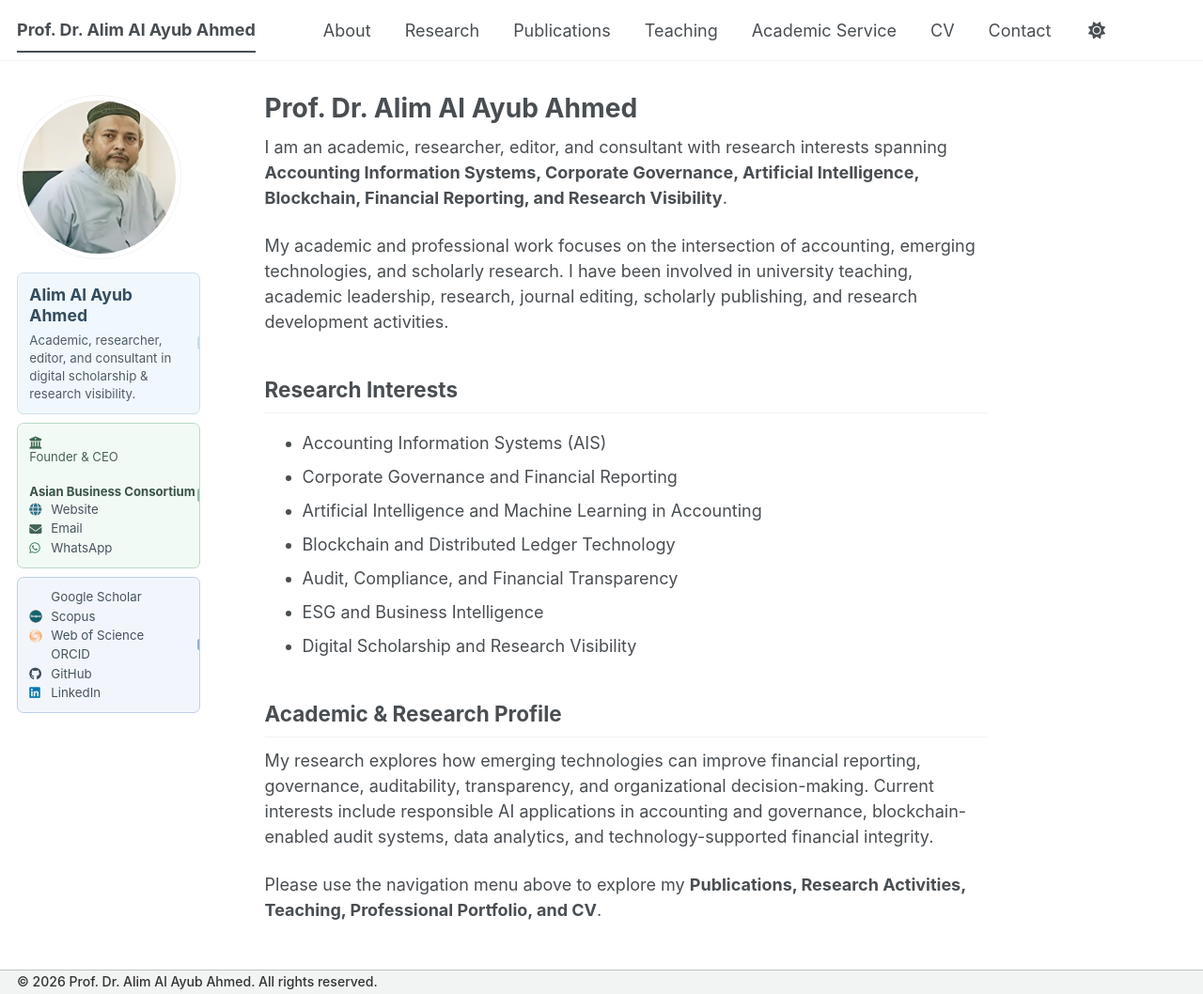
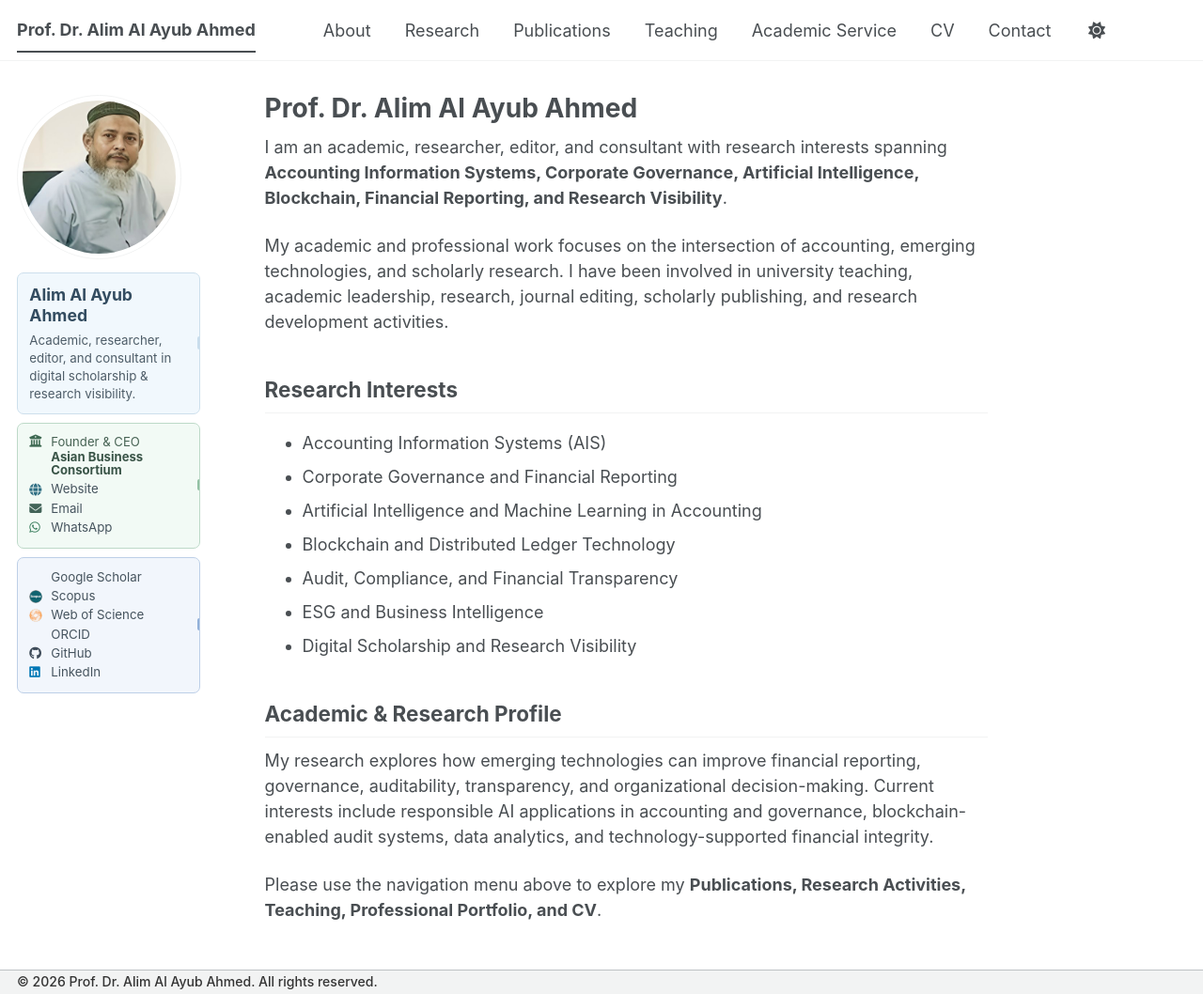
Before and after one commit to alimalayubahmed/alimalayubahmed.github.io, a Jekyll site: the page built from _pages/about.md, in a window 1280 px wide and 1058 px high. Shown: the whole window at 94% size. Built offline with Jekyll 4.4.1, drawn with Linux system fonts in a browser that asks for light colours; a style sheet for code colours, icons or effects is not loaded.

Commit message:
Refine author sidebar cards, profile links, and contact layout

```diff
--- a/_includes/author-profile.html
+++ b/_includes/author-profile.html
@@ -68,34 +68,25 @@
            ================================================= -->
       <div class="sidebar-profile-card sidebar-profile-card--contact">
 
-        <ul class="sidebar-profile-list">
+        <!-- Role + Employer -->
+        <div class="sidebar-professional-heading">
 
-
-          <!-- Founder & CEO -->
-          <li class="author__desktop sidebar-role-row">
-
+          <div class="sidebar-professional-role">
             <span class="sidebar-item-icon">
               <i class="fas fa-building-columns" aria-hidden="true"></i>
             </span>
 
-            <span class="sidebar-role">
-              Founder &amp; CEO
-            </span>
+            <span>Founder &amp; CEO</span>
+          </div>
 
-          </li>
+          <div class="sidebar-professional-employer">
+            Asian Business Consortium
+          </div>
+
+        </div>
 
 
-          <!-- Asian Business Consortium -->
-          <li class="author__desktop sidebar-employer-row">
-
-            <span class="sidebar-item-icon sidebar-item-icon--blank" aria-hidden="true"></span>
-
-            <span class="sidebar-employer">
-              Asian Business Consortium
-            </span>
-
-          </li>
-
+        <ul class="sidebar-profile-list">
 
           <!-- Website -->
           {% if author.uri %}
@@ -109,9 +100,7 @@
                   <i class="fas fa-globe" aria-hidden="true"></i>
                 </span>
 
-                <span class="sidebar-item-text">
-                  Website
-                </span>
+                <span class="sidebar-item-text">Website</span>
 
               </a>
             </li>
@@ -127,9 +116,7 @@
                   <i class="fas fa-envelope" aria-hidden="true"></i>
                 </span>
 
-                <span class="sidebar-item-text">
-                  Email
-                </span>
+                <span class="sidebar-item-text">Email</span>
 
               </a>
             </li>
@@ -148,9 +135,7 @@
                   <i class="fab fa-whatsapp" aria-hidden="true"></i>
                 </span>
 
-                <span class="sidebar-item-text">
-                  WhatsApp
-                </span>
+                <span class="sidebar-item-text">WhatsApp</span>
 
               </a>
             </li>
@@ -168,7 +153,6 @@
 
         <ul class="sidebar-profile-list">
 
-
           <!-- Google Scholar -->
           {% if author.googlescholar %}
             <li>
@@ -181,9 +165,7 @@
                   <i class="ai ai-google-scholar" aria-hidden="true"></i>
                 </span>
 
-                <span class="sidebar-item-text">
-                  Google Scholar
-                </span>
+                <span class="sidebar-item-text">Google Scholar</span>
 
               </a>
             </li>
@@ -205,9 +187,7 @@
                     aria-hidden="true">
                 </span>
 
-                <span class="sidebar-item-text">
-                  Scopus
-                </span>
+                <span class="sidebar-item-text">Scopus</span>
 
               </a>
             </li>
@@ -229,9 +209,7 @@
                     aria-hidden="true">
                 </span>
 
-                <span class="sidebar-item-text">
-                  Web of Science
-                </span>
+                <span class="sidebar-item-text">Web of Science</span>
 
               </a>
             </li>
@@ -250,9 +228,7 @@
                   <i class="ai ai-orcid" aria-hidden="true"></i>
                 </span>
 
-                <span class="sidebar-item-text">
-                  ORCID
-                </span>
+                <span class="sidebar-item-text">ORCID</span>
 
               </a>
             </li>
@@ -271,9 +247,7 @@
                   <i class="fab fa-github" aria-hidden="true"></i>
                 </span>
 
-                <span class="sidebar-item-text">
-                  GitHub
-                </span>
+                <span class="sidebar-item-text">GitHub</span>
 
               </a>
             </li>
@@ -292,9 +266,7 @@
                   <i class="fab fa-linkedin" aria-hidden="true"></i>
                 </span>
 
-                <span class="sidebar-item-text">
-                  LinkedIn
-                </span>
+                <span class="sidebar-item-text">LinkedIn</span>
 
               </a>
             </li>
--- a/assets/css/author-profile-custom.css
+++ b/assets/css/author-profile-custom.css
@@ -1,21 +1,15 @@
 /* =========================================================
    CUSTOM AUTHOR SIDEBAR
-   Prof. Dr. Alim Al Ayub Ahmed
    ========================================================= */
 
 .custom-author-profile,
 .custom-author-profile * { box-sizing:border-box; }
 
-
-/* =========================================================
-   AUTHOR PHOTO
-   ========================================================= */
-
 .custom-author-profile .author__avatar { margin-bottom:.8rem; }
 
 
 /* =========================================================
-   COMMON CARD STYLE
+   COMMON CARD
    ========================================================= */
 
 .sidebar-profile-card {
@@ -42,7 +36,7 @@
 
 
 /* =========================================================
-   CARD 01: NAME & BIO
+   CARD 01
    ========================================================= */
 
 .sidebar-profile-card--bio {
@@ -62,10 +56,7 @@
   box-shadow:none;
 }
 
-.custom-author-content {
-  margin:0;
-  padding:0;
-}
+.custom-author-content { margin:0; padding:0; }
 
 .custom-author-content .author__name {
   margin:0 0 .36rem;
@@ -85,7 +76,7 @@
 
 
 /* =========================================================
-   AUTHOR LINKS WRAPPER
+   WRAPPER
    ========================================================= */
 
 .custom-author-links-wrapper { width:100%; }
@@ -99,7 +90,7 @@
 
 
 /* =========================================================
-   CARD 02: PROFESSIONAL CONTACT
+   CARD 02
    ========================================================= */
 
 .sidebar-profile-card--contact {
@@ -121,7 +112,37 @@
 
 
 /* =========================================================
-   CARD 03: ACADEMIC PROFILES
+   PROFESSIONAL HEADING
+   ========================================================= */
+
+.sidebar-professional-heading {
+  margin:0 0 .18rem;
+  padding:0;
+}
+
+.sidebar-professional-role {
+  display:flex;
+  align-items:center;
+  margin:0;
+  padding:0;
+  font-size:.73rem;
+  line-height:1.13;
+  font-weight:400;
+  color:#466253;
+}
+
+.sidebar-professional-employer {
+  margin:.06rem 0 0 23px;
+  padding:0;
+  font-size:.73rem;
+  line-height:1.13;
+  font-weight:700;
+  color:#395447;
+}
+
+
+/* =========================================================
+   CARD 03
    ========================================================= */
 
 .sidebar-profile-card--academic {
@@ -143,20 +164,21 @@
 
 
 /* =========================================================
-   SIDEBAR LIST
+   LIST
    ========================================================= */
 
 .sidebar-profile-list {
-  list-style:none;
-  margin:0;
-  padding:0;
+  list-style:none !important;
+  margin:0 !important;
+  padding:0 !important;
 }
 
 .sidebar-profile-list li {
-  display:flex;
-  align-items:center;
+  display:flex !important;
+  align-items:center !important;
   margin:0 !important;
   padding:.07rem 0 !important;
+  min-height:0 !important;
   font-size:.74rem;
   line-height:1.16;
   color:#46545e;
@@ -167,14 +189,14 @@
 }
 
 .sidebar-profile-list li > a {
-  display:flex;
-  align-items:center;
+  display:flex !important;
+  align-items:center !important;
   width:100%;
   min-width:0;
-  margin:0;
+  margin:0 !important;
   padding:.035rem 0 !important;
+  line-height:1.16;
   color:#46545e;
-  line-height:1.16;
   text-decoration:none;
   transition:color .15s ease,transform .15s ease;
 }
@@ -187,43 +209,7 @@
 
 
 /* =========================================================
-   FOUNDER & CEO + EMPLOYER
-   ========================================================= */
-
-.sidebar-role-row {
-  padding-bottom:.015rem !important;
-}
-
-.sidebar-employer-row {
-  padding-top:.015rem !important;
-  margin-top:0 !important;
-}
-
-.sidebar-role {
-  display:block;
-  margin:0;
-  font-size:.73rem;
-  line-height:1.12;
-  font-weight:400;
-  color:#466253;
-}
-
-.sidebar-employer {
-  display:block;
-  margin:0;
-  font-size:.73rem;
-  line-height:1.12;
-  font-weight:700;
-  color:#395447;
-}
-
-.sidebar-item-icon--blank {
-  visibility:hidden;
-}
-
-
-/* =========================================================
-   ICON COLUMN
+   ICONS
    ========================================================= */
 
 .sidebar-item-icon {
@@ -238,20 +224,7 @@
   line-height:1;
 }
 
-.sidebar-item-icon i {
-  margin:0;
-  padding:0;
-}
-
-
-/* =========================================================
-   CUSTOM IMAGE ICONS
-   SCOPUS + WEB OF SCIENCE
-   ========================================================= */
-
-.sidebar-item-icon--image {
-  align-items:center;
-}
+.sidebar-item-icon i { margin:0; padding:0; }
 
 .sidebar-item-icon--image img {
   display:block !important;
@@ -268,11 +241,6 @@
   object-fit:cover !important;
 }
 
-
-/* =========================================================
-   ITEM TEXT
-   ========================================================= */
-
 .sidebar-item-text {
   display:block;
   min-width:0;
@@ -280,24 +248,18 @@
 
 
 /* =========================================================
-   BRAND ICON COLORS
+   COLORS
    ========================================================= */
 
-.sidebar-profile-list .fa-building-columns { color:#3e6952; }
+.sidebar-profile-list .fa-globe { color:#2f6e83; }
+.sidebar-profile-list .fa-envelope { color:#426358; }
+.sidebar-profile-list .fa-whatsapp { color:#3d8060; }
+.sidebar-profile-list .ai-google-scholar { color:#435a76; }
+.sidebar-profile-list .ai-orcid { color:#a6ce39; }
+.sidebar-profile-list .fa-github { color:#3e4b59; }
+.sidebar-profile-list .fa-linkedin { color:#0077b5; }
 
-.sidebar-profile-list .fa-globe { color:#2f6e83; }
-
-.sidebar-profile-list .fa-envelope { color:#426358; }
-
-.sidebar-profile-list .fa-whatsapp { color:#3d8060; }
-
-.sidebar-profile-list .ai-google-scholar { color:#435a76; }
-
-.sidebar-profile-list .ai-orcid { color:#a6ce39; }
-
-.sidebar-profile-list .fa-github { color:#3e4b59; }
-
-.sidebar-profile-list .fa-linkedin { color:#0077b5; }
+.sidebar-professional-role .fa-building-columns { color:#3e6952; }
 
 
 /* =========================================================
@@ -309,12 +271,10 @@
 }
 
 @media (max-width:768px) {
-
   .sidebar-profile-card { padding:.58rem .63rem; }
 
   .custom-author-content .author__name { font-size:.95rem; }
 
   .custom-author-content .author__bio,
   .sidebar-profile-list li { font-size:.73rem; }
-
 }
```
